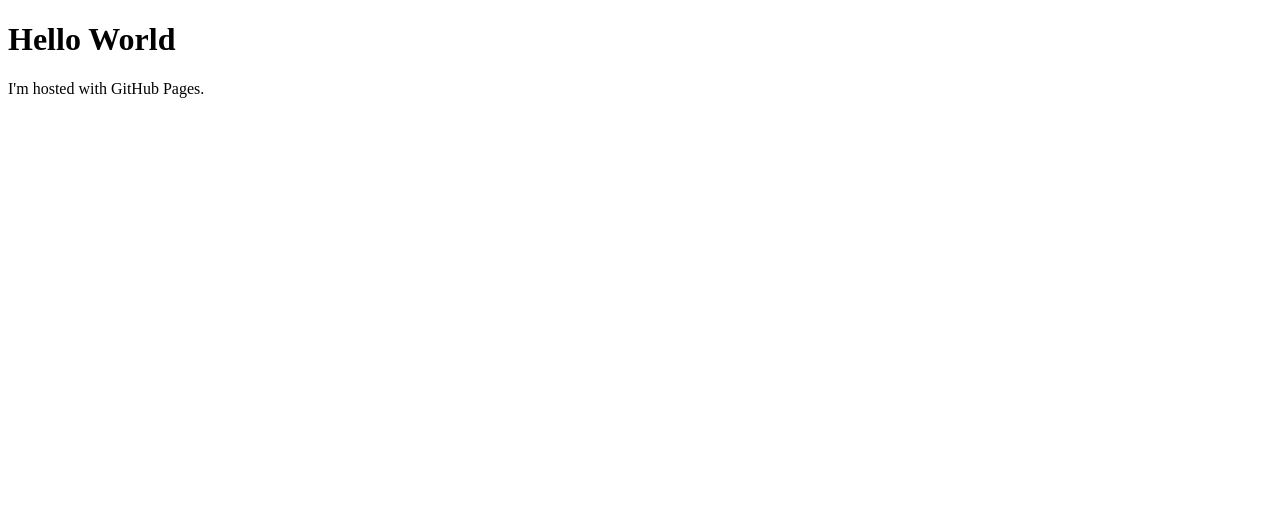
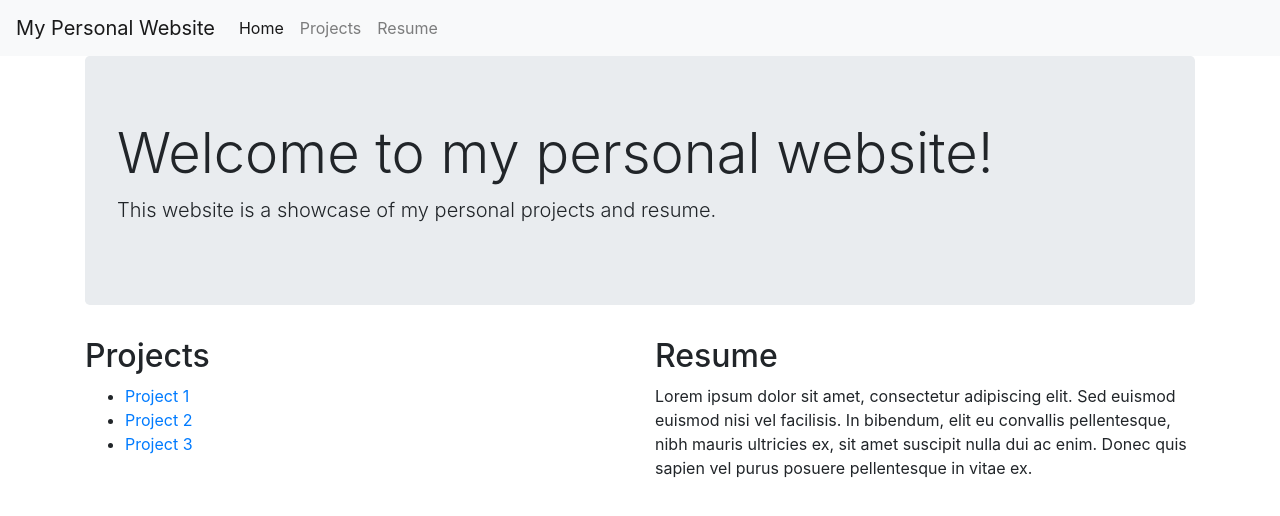
Before and after one commit to Jiangfan-cgj/guojian.github.io, a plain HTML site: page index.html in a window 1280 px wide. Drawn offline with nearby package versions, Linux system fonts and the light colour scheme.

Commit message:
Create index.html

```diff
--- a/index.html
+++ b/index.html
@@ -1,7 +1,52 @@
 <!DOCTYPE html>
 <html>
-<body>
-<h1>Hello World</h1>
-<p>I'm hosted with GitHub Pages.</p>
-</body>
-</html>
+  <head>
+    <title>My Personal Website</title>
+    <link rel="stylesheet" href="https://maxcdn.bootstrapcdn.com/bootstrap/4.0.0/css/bootstrap.min.css">
+  </head>
+  <body>
+    <nav class="navbar navbar-expand-lg navbar-light bg-light">
+      <a class="navbar-brand" href="#">My Personal Website</a>
+      <button class="navbar-toggler" type="button" data-toggle="collapse" data-target="#navbarNav" aria-controls="navbarNav" aria-expanded="false" aria-label="Toggle navigation">
+        <span class="navbar-toggler-icon"></span>
+      </button>
+      <div class="collapse navbar-collapse" id="navbarNav">
+        <ul class="navbar-nav">
+          <li class="nav-item active">
+            <a class="nav-link" href="#">Home <span class="sr-only">(current)</span></a>
+          </li>
+          <li class="nav-item">
+            <a class="nav-link" href="#projects">Projects</a>
+          </li>
+          <li class="nav-item">
+            <a class="nav-link" href="#resume">Resume</a>
+          </li>
+        </ul>
+      </div>
+    </nav>
+
+    <div class="container">
+      <div class="jumbotron">
+        <h1 class="display-4">Welcome to my personal website!</h1>
+        <p class="lead">This website is a showcase of my personal projects and resume.</p>
+      </div>
+
+      <div class="row">
+        <div class="col-md-6">
+          <h2 id="projects">Projects</h2>
+          <ul>
+            <li><a href="#">Project 1</a></li>
+            <li><a href="#">Project 2</a></li>
+            <li><a href="#">Project 3</a></li>
+          </ul>
+        </div>
+        <div class="col-md-6">
+          <h2 id="resume">Resume</h2>
+          <p>Lorem ipsum dolor sit amet, consectetur adipiscing elit. Sed euismod euismod nisi vel facilisis. In bibendum, elit eu convallis pellentesque, nibh mauris ultricies ex, sit amet suscipit nulla dui ac enim. Donec quis sapien vel purus posuere pellentesque in vitae ex.</p>
+        </div>
+      </div>
+    </div>
+
+    <script src="https://code.jquery.com/jquery-3.2.1.slim.min.js"></script>
+    <script src="https://cdnjs.cloudflare.com/ajax/libs/popper.js/1.12.9/umd/popper.min.js"></script>
+    <script src="https://maxcdn.bootstrapcdn.com/bootstrap/
```
